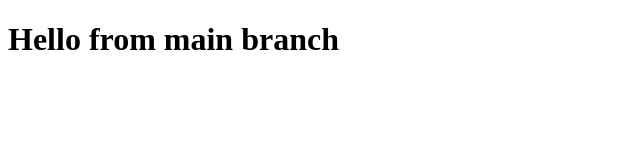
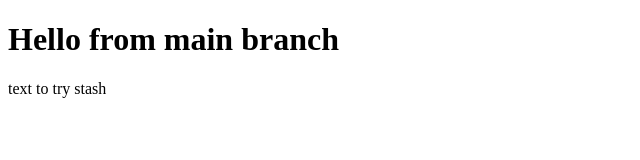
Before and after one commit to samaSame7/VC-lab2, a plain HTML site: page index.html in a window 1280 px wide. Shown: the whole page, without its empty margins (0-640 px from the left). Drawn offline with Linux system fonts and the light colour scheme.

Commit message:
stash tried

```diff
--- a/index.html
+++ b/index.html
@@ -7,5 +7,6 @@
   </head>
   <body>
     <h1>Hello from main branch</h1>
+    <p>text to try stash</p>
   </body>
 </html>
```
